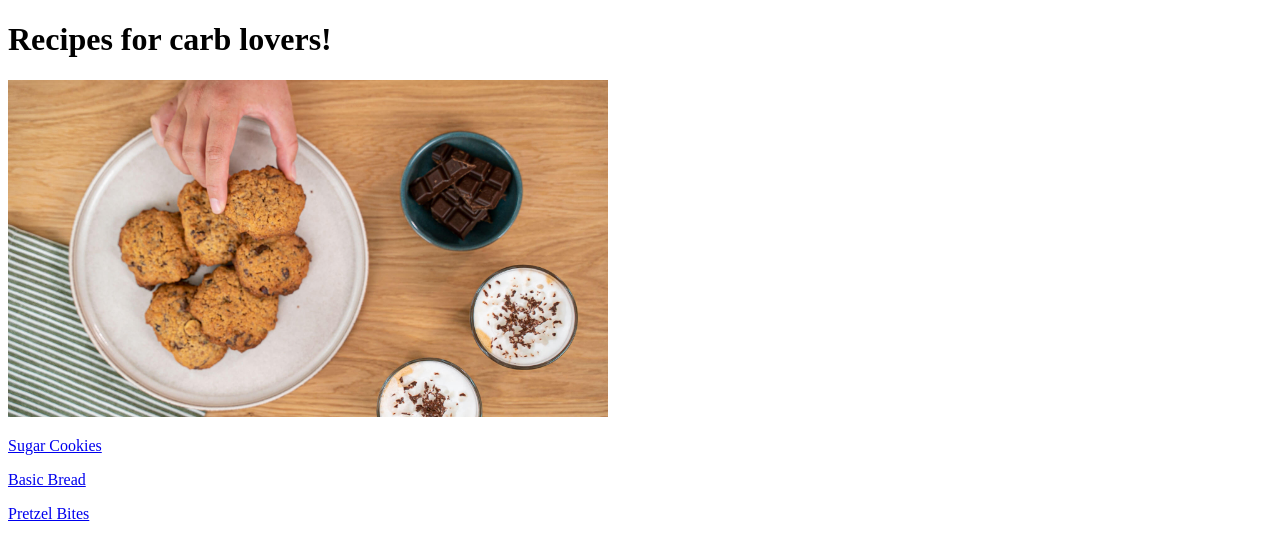
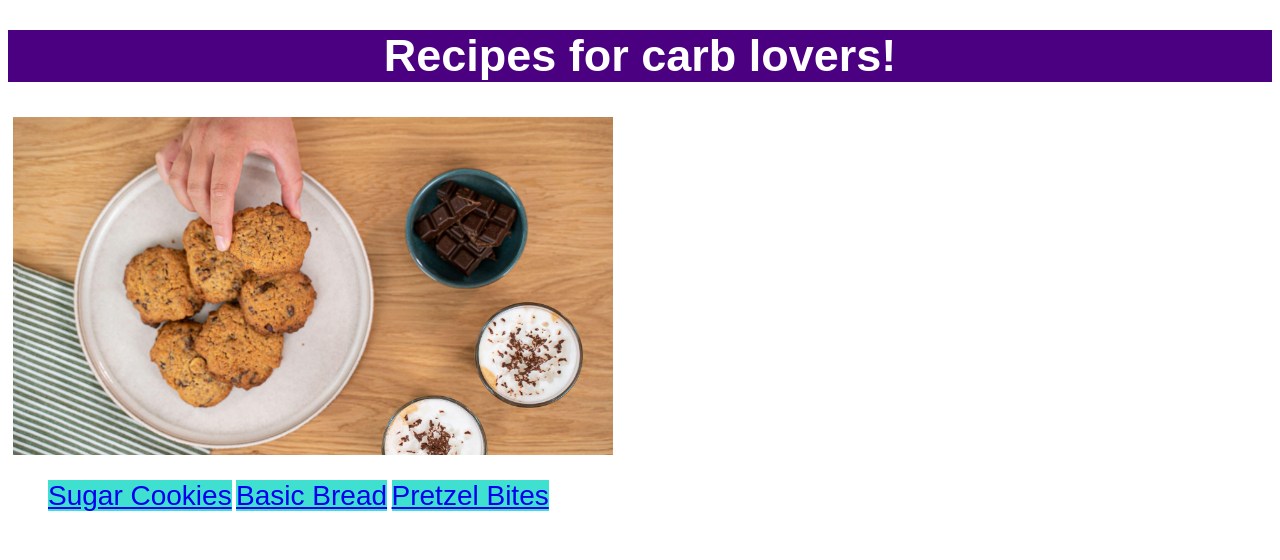
Before and after one commit to CodyCodeT/odin-recipes, a plain HTML site: page index.html in a window 1280 px wide. Drawn offline with Linux system fonts and the light colour scheme.

Commit message:
added styles

```diff
--- a/index.html
+++ b/index.html
@@ -5,16 +5,15 @@
     <meta http-equiv="X-UA-Compatible" content="IE=edge">
     <meta name="viewport" content="width=device-width, initial-scale=1.0">
     <title>Recipes Home</title>
+    <link rel="stylesheet" href="style.css">
 </head>
 <body>
-    <h1>Recipes for carb lovers!</h1>
-    <img src="./img/carb.jpeg" alt="some very appetizing carbs" width="600px">
-    <p>
-      <a href="./pages/sugar-cookie.html">Sugar Cookies</a>
-    </p>
-      <a href="./pages/bread.html">Basic Bread</a>
-    <p>
-      <a href="./pages/pretzel.html">Pretzel Bites</a>
-    </p>
+    <h1 class="header">Recipes for carb lovers!</h1>
+    <img class="pic" src="./img/carb.jpeg" alt="some very appetizing carbs" width="600px">
+    <ul>
+     <a href="./pages/sugar-cookie.html">Sugar Cookies</a>
+     <a href="./pages/bread.html">Basic Bread</a>
+     <a href="./pages/pretzel.html">Pretzel Bites</a>
+    </ul>
 </body>
 </html>
--- /dev/null
+++ b/style.css
@@ -0,0 +1,31 @@
+* {
+    font-family: Arial, Helvetica, sans-serif;
+}
+.pic {
+    padding: 5px;
+}
+
+.header {
+    background-color:  indigo;
+    color: white;
+    font-size: 45px;
+}
+
+a {
+    background-color: turquoise;
+    font-size: 28px;
+}
+
+h1,
+h2,
+h3 {
+    background-color: blue;
+    text-align: center;
+    color: white;
+}
+
+li {
+    color: violet;
+    background-color: yellow;
+    font-size:  20px;
+}
```
Also changed, not shown: pages/bread.html (+1 -0 lines), pages/pretzel.html (+1 -0 lines), pages/sugar-cookie.html (+1 -0 lines).
